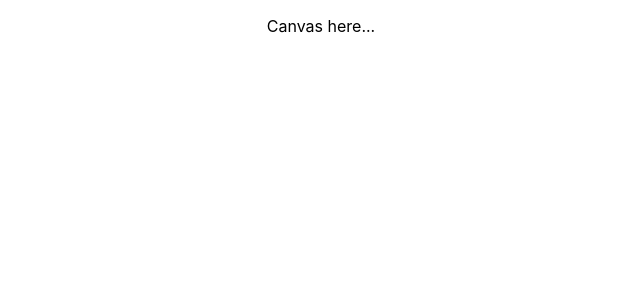
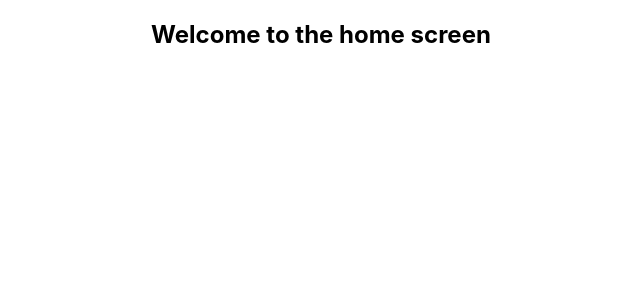
Before and after one commit to charlieconneely/final-year-project, a React (Create React App) app: page / in a window 1280 px wide. Shown: the top 300 px of the page, without its empty margins (319-959 px from the left). Built offline with nearby package versions, Linux system fonts and the light colour scheme.

Commit message:
Home component made + Component router added to App.js

```diff
--- a/package.json
+++ b/package.json
@@ -10,6 +10,7 @@
     "react": "^17.0.1",
     "react-bootstrap": "^1.4.0",
     "react-dom": "^17.0.1",
+    "react-router-dom": "^5.2.0",
     "react-scripts": "4.0.0",
     "web-vitals": "^0.2.4"
   },
--- a/src/App.js
+++ b/src/App.js
@@ -1,10 +1,19 @@
 import './App.css';
-import Canvas from './Canvas/canvas';
+import Canvas from './components/Canvas/canvas';
+import Home from './components/Home/home';
+import { Switch, Route, BrowserRouter } from 'react-router-dom';
 
 function App() {
   return (
-    <div className="App">
-      <Canvas />
+    <div>
+      <BrowserRouter>
+        <div className="App">
+          <Switch>
+            <Route exact path="/" component={Home} />
+            <Route path="/canvas" component={Canvas} />
+          </Switch>
+        </div>
+      </BrowserRouter>
     </div>
   );
 }
--- /dev/null
+++ b/src/components/Home/home.js
@@ -0,0 +1,11 @@
+import React from 'react';
+
+const Home = () => {
+  return (
+    <div>
+      <h2>Welcome to the home screen</h2>
+    </div>
+  );
+}
+
+export default Home;
```
Also changed, not shown: src/components/Canvas/canvas.js (renamed from src/Canvas/canvas.js), 1 other file (tests, documents, lock files or other folders).
